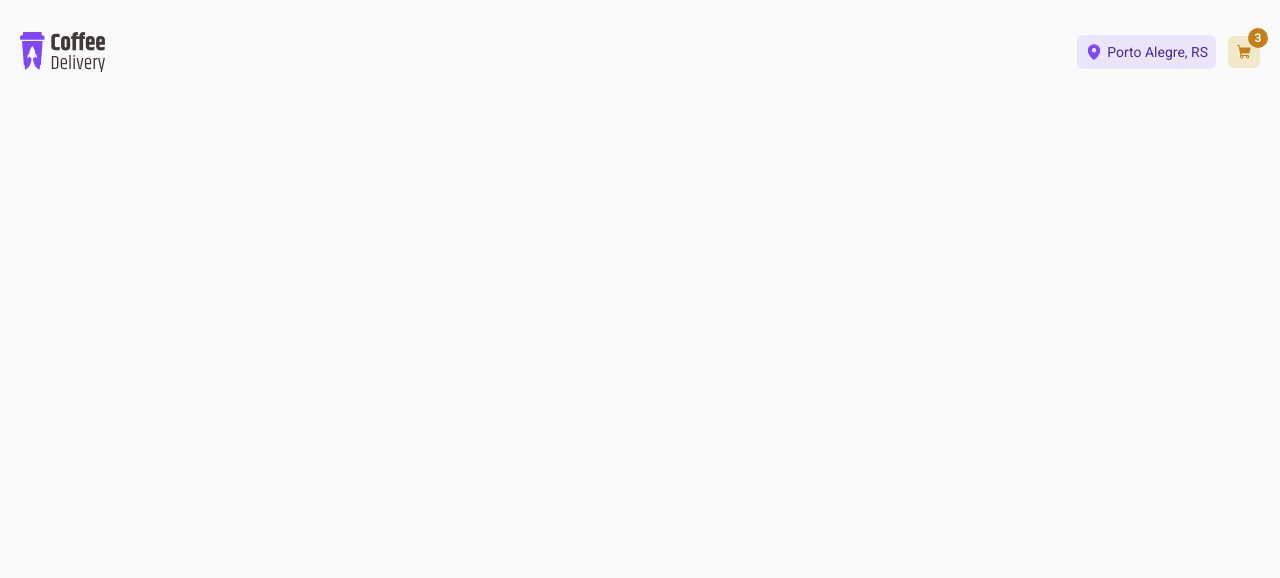
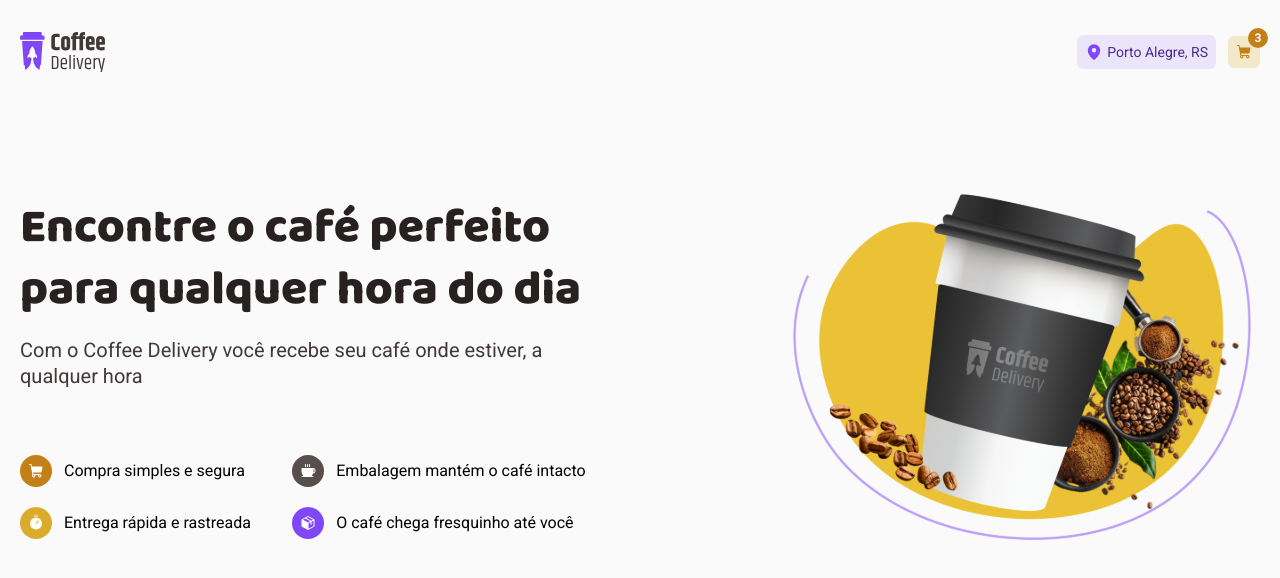
Before and after one commit to luislanga/coffee-delivery, a React (Vite) app: page / in a window 1280 px wide. Shown: the top 578 px of the page. Built offline with nearby package versions, Linux system fonts and the light colour scheme.

Commit message:
created home hero

```diff
--- a/src/Pages/Home.tsx
+++ b/src/Pages/Home.tsx
@@ -1,5 +1,9 @@
+import { Hero } from "../components/Hero"
+
 export function Home() {
     return(
-      <div></div>
+      <div>
+        <Hero/>
+      </div>
     )
 }
--- /dev/null
+++ b/src/components/Hero/index.tsx
@@ -0,0 +1,47 @@
+import { BulletPoint, BulletPointsContainer, Container, Lettering } from "./styles";
+import { IconHolder } from "../IconHolder";
+import { ShoppingCart, Timer, Coffee, Package } from "@phosphor-icons/react";
+import heroImage from "../../assets/Imagem.svg";
+
+export function Hero() {
+  return (
+    <Container>
+      <div className="textContainer">
+        <Lettering>
+          <h1>Encontre o café perfeito para qualquer hora do dia</h1>
+          <p>
+            Com o Coffee Delivery você recebe seu café onde estiver, a qualquer
+            hora
+          </p>
+        </Lettering>
+        <BulletPointsContainer>
+          <BulletPoint className="bulletPoint">
+            <IconHolder variant={"dark-yellow"}>
+              <ShoppingCart weight="fill" />
+            </IconHolder>
+            <span>Compra simples e segura</span>
+          </BulletPoint>
+          <BulletPoint>
+            <IconHolder variant={"gray"}>
+              <Coffee weight="fill" />
+            </IconHolder>
+            <span>Embalagem mantém o café intacto</span>
+          </BulletPoint>
+          <BulletPoint>
+            <IconHolder variant={"yellow"}>
+              <Timer weight="fill" />
+            </IconHolder>
+            <span>Entrega rápida e rastreada</span>
+          </BulletPoint>
+          <BulletPoint>
+            <IconHolder>
+              <Package weight="fill" />
+            </IconHolder>
+            <span>O café chega fresquinho até você</span>
+          </BulletPoint>
+        </BulletPointsContainer>
+      </div>
+      <img src={heroImage} alt="" />
+    </Container>
+  );
+}
--- /dev/null
+++ b/src/components/Hero/styles.ts
@@ -0,0 +1,52 @@
+import styled from "styled-components";
+
+export const Container = styled.div`
+  width: 100%;
+  display: flex;
+  justify-content: space-between;
+  align-items: center;
+  gap: 5.4rem;
+  padding: 8.4rem 0 10.8rem;
+`;
+
+export const Lettering = styled.div`
+  width: 58.8rem;
+
+  margin-bottom: 6.6rem;
+  h1 {
+    font-family: "Baloo 2";
+    font-weight: 800;
+    font-size: 4.8rem;
+    line-height: 130%;
+    color: ${(props) => props.theme["base-title"]};
+    margin-bottom: 1.6rem;
+  }
+
+  p {
+    font-family: "Roboto";
+    font-size: 2rem;
+    line-height: 130%;
+    color: ${(props) => props.theme["base-subtitle"]};
+  }
+`;
+
+export const BulletPointsContainer = styled.div`
+  display: grid;
+  grid-template-areas:
+  "a b"
+  "c d";
+  max-width: 56.7rem;
+  gap: 2rem 4rem;
+`;
+
+export const BulletPoint = styled.div`
+  display: flex;
+  align-items: center;
+  gap: 1.2rem;
+
+  span {
+    font-family: "Roboto";
+    font-size: 1.6rem;
+    line-height: 130%;
+  }
+`;
--- /dev/null
+++ b/src/components/IconHolder/index.tsx
@@ -0,0 +1,15 @@
+import { ReactNode } from "react";
+import { IconContainer, IconVariant } from "./styles";
+
+interface IconProps {
+    variant?: IconVariant
+    children: ReactNode
+}
+
+export function IconHolder({variant = 'purple', children}: IconProps	) {
+    return(
+        <IconContainer variant={variant}>
+            {children}
+        </IconContainer>
+    )
+}
--- /dev/null
+++ b/src/components/IconHolder/styles.ts
@@ -0,0 +1,28 @@
+import styled from 'styled-components'
+
+export type IconVariant = 'purple' | 'yellow' | 'dark-yellow' | 'gray'
+
+interface IconContainerProps {
+    variant: IconVariant
+}
+
+const buttonVariants = {
+    purple: 'purple',
+    yellow: 'yellow',
+    gray: 'gray',
+    ['dark-yellow']: 'dark-yellow'
+}
+
+export const IconContainer = styled.div<IconContainerProps>`
+    font-size: 1.6rem;
+    padding: 0.8rem;
+    border-radius: 50%;
+    height: 3.2rem;
+    width: 3.2rem;
+    color: ${(props) => props.theme.white};
+    ${props => {
+        return `background-color: var(--${buttonVariants[props.variant]})`
+    }
+}
+
+`
--- a/src/styles/global.ts
+++ b/src/styles/global.ts
@@ -4,6 +4,11 @@
 
 :root{
     font-size: 62.5%;
+
+    --purple: ${(props) => props.theme.purple};
+    --yellow: ${(props) => props.theme.yellow};
+    --dark-yellow: ${(props) => props.theme['yellow-dark']};
+    --gray:${(props) => props.theme['base-text']};
 }
 
 *{
```
Also changed, not shown: src/assets/Imagem.svg (added).
